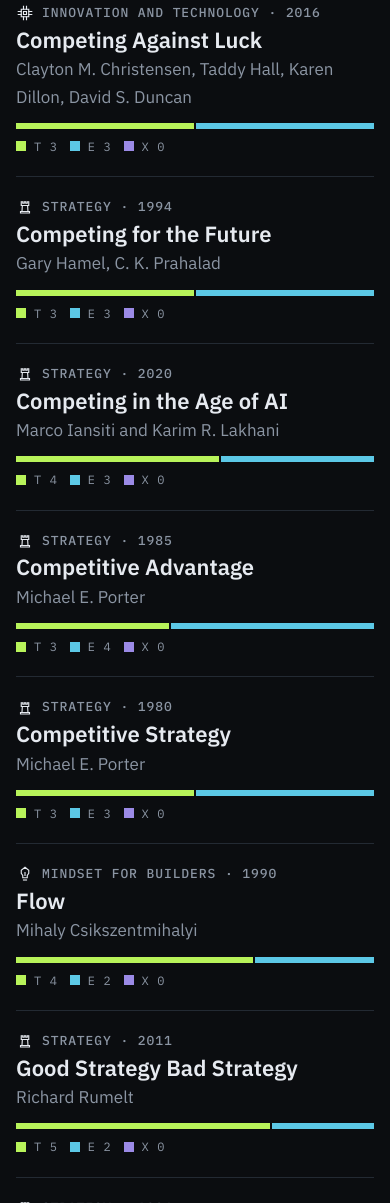
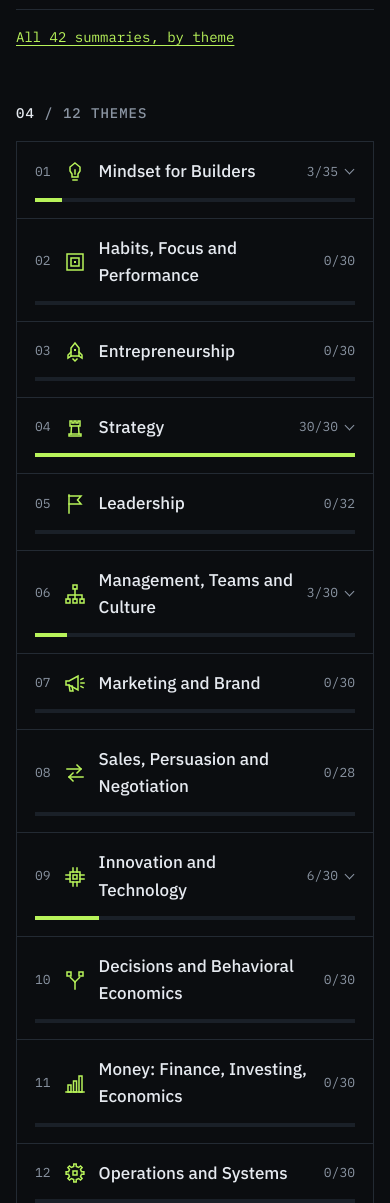
Before and after one commit to stationsix/365-books, an Astro site: page / in a window 390 px wide. Shown: the part 2034-3237 px from the top of the page. Built offline with nearby package versions, Linux system fonts and the light colour scheme; Astro itself is replaced by a stand-in of ours; some packages are replaced by stand-ins of ours.

Commit message:
Home page: show the 3 newest summaries; list every book under its theme (#15)

```diff
--- a/src/lib/books.ts
+++ b/src/lib/books.ts
@@ -21,6 +21,27 @@ export async function getLiveBooks(): Promise<Book[]> {
       (a.data.number ?? 999) - (b.data.number ?? 999) ||
       a.data.title.localeCompare(b.data.title),
   );
+}
+
+/** Date of the review pass, from "checked on YYYY-MM-DD" in "How this summary was made". */
+export function verifiedOn(book: Book): string {
+  return book.body?.match(/checked on (\d{4}-\d{2}-\d{2})/)?.[1] ?? '';
+}
+
+/**
+ * Newest summaries first. Books are verified in batch rank order, and rank follows the
+ * final score (highest first), so within one review date a lower final score means later.
+ */
+export function newestFirst(books: Book[]): Book[] {
+  return [...books].sort(
+    (a, b) =>
+      verifiedOn(b).localeCompare(verifiedOn(a)) || a.data.panel.final - b.data.panel.final,
+  );
+}
+
+/** A theme's books in list order: highest final score (rank 1) first. */
+export function byRank(books: Book[]): Book[] {
+  return [...books].sort((a, b) => b.data.panel.final - a.data.panel.final);
 }
 
 export const themeName = (slug: string) => themes.find((t) => t.slug === slug)?.name ?? slug;
--- a/src/pages/index.astro
+++ b/src/pages/index.astro
@@ -4,7 +4,7 @@ import VerdictBar from '../components/VerdictBar.astro';
 import VerdictLegend from '../components/VerdictLegend.astro';
 import ProgressGrid from '../components/ProgressGrid.astro';
 import ThemeIcon from '../components/ThemeIcon.astro';
-import { getLiveBooks, sumTags, themeName, themes, verdictStats } from '../lib/books';
+import { byRank, getLiveBooks, newestFirst, sumTags, themeName, themes, verdictStats } from '../lib/books';
 import { url } from '../lib/url';
 
 const books = await getLiveBooks();
@@ -15,10 +15,13 @@ const verdicts = [
   { key: 'evolves', label: 'Evolve' },
   { key: 'expires', label: 'Expire' },
 ] as const;
-const themeCounts = themes.map((t) => ({
-  ...t,
-  done: books.filter((b) => b.data.theme === t.slug).length,
-}));
+// The home page shows only the newest few; every live book is listed under its theme.
+const LATEST_COUNT = 3;
+const latest = newestFirst(books).slice(0, LATEST_COUNT);
+const themeCounts = themes.map((t) => {
+  const themeBooks = byRank(books.filter((b) => b.data.theme === t.slug));
+  return { ...t, books: themeBooks, done: themeBooks.length };
+});
 ---
 
 <Base>
@@ -67,7 +70,7 @@ const themeCounts = themes.map((t) => ({
     <section class="section" id="library" aria-labelledby="library-title">
       <h2 class="section-header" id="library-title"><span class="num">03</span> / Latest summaries</h2>
       <ul class="library">
-        {books.map((b) => (
+        {latest.map((b) => (
           <li>
             <a class="book-row" href={url(`/books/${b.id}/`)}>
               <span class="book-row__meta label"><ThemeIcon slug={b.data.theme} size={18} class="meta-icon" />{themeName(b.data.theme)} · {b.data.year_display ?? b.data.year}</span>
@@ -81,13 +84,39 @@ const themeCounts = themes.map((t) => ({
           </li>
         ))}
       </ul>
+      <p class="library__more"><a href="#themes">All {books.length} summaries, by theme</a></p>
     </section>
 
     <section class="section" id="themes" aria-labelledby="themes-title">
       <h2 class="section-header" id="themes-title"><span class="num">04</span> / 12 themes</h2>
       <ol class="themes">
         {themeCounts.map((t, i) => (
-          <li class="theme">
+          <li class={`theme${t.done ? ' theme--has-books' : ''}`}>
+            {t.done ? (
+              <details>
+                <summary class="theme__head">
+                  <span class="theme__num">{String(i + 1).padStart(2, '0')}</span>
+                  <ThemeIcon slug={t.slug} size={24} class="theme__icon" />
+                  <span class="theme__name">{t.name}</span>
+                  <span class="theme__count">{t.done}/{t.target}<span class="theme__chevron" aria-hidden="true"></span></span>
+                  <span class="theme__bar" aria-hidden="true">
+                    <span style={`width:${Math.min(100, (t.done / t.target) * 100)}%`}></span>
+                  </span>
+                </summary>
+                <ul class="theme__books">
+                  {t.books.map((b) => (
+                    <li>
+                      <a class="theme-book" href={url(`/books/${b.id}/`)}>
+                        <span class="theme-book__title">{b.data.title}</span>
+                        <span class="theme-book__author">{b.data.author}</span>
+                        <span class="theme-book__verdict"><VerdictBar tags={b.data.tags} height={4} gap={2} /></span>
+                      </a>
+                    </li>
+                  ))}
+                </ul>
+              </details>
+            ) : (
+              <div class="theme__head">
                 <span class="theme__num">{String(i + 1).padStart(2, '0')}</span>
                 <ThemeIcon slug={t.slug} size={24} class="theme__icon" />
                 <span class="theme__name">{t.name}</span>
@@ -95,6 +124,8 @@ const themeCounts = themes.map((t) => ({
                 <span class="theme__bar" aria-hidden="true">
                   <span style={`width:${Math.min(100, (t.done / t.target) * 100)}%`}></span>
                 </span>
+              </div>
+            )}
           </li>
         ))}
       </ol>
@@ -147,22 +178,53 @@ const themeCounts = themes.map((t) => ({
     display: grid;
     grid-template-columns: repeat(3, minmax(0, 1fr));
     gap: 1px;
-    background: var(--line);
+    /* Cell lines come from each tile's outline, so a cell left empty when a theme opens
+       full-width shows page background rather than a grey block. */
+    background: var(--bg);
     border: 1px solid var(--line);
   }
-  .theme {
-    background: var(--bg);
+  .theme { background: var(--bg); box-shadow: 0 0 0 1px var(--line); }
+  /* An open theme takes the full row so its book list has room. */
+  .theme:has(details[open]) { grid-column: 1 / -1; }
+  .theme__head {
     padding: 16px 18px;
     display: grid;
     grid-template-columns: auto auto 1fr auto;
     gap: 4px 12px;
     align-items: center;
   }
+  summary.theme__head { cursor: pointer; list-style: none; }
+  summary.theme__head::-webkit-details-marker { display: none; }
+  summary.theme__head:hover .theme__name { color: var(--brand-hover); }
+  summary.theme__head:focus-visible { outline: 2px solid var(--brand); outline-offset: -2px; }
   .theme :global(.theme__icon) { color: var(--brand); }
   .theme__num, .theme__count { font-family: var(--font-mono); font-size: 13px; color: var(--muted); }
+  .theme__count { display: inline-flex; align-items: center; gap: 8px; }
+  .theme__chevron {
+    width: 7px; height: 7px;
+    border-right: 1.5px solid currentColor; border-bottom: 1.5px solid currentColor;
+    margin-right: 2px;
+    transform: translateY(-2px) rotate(45deg);
+    transition: transform 0.15s;
+  }
+  details[open] .theme__chevron { transform: translateY(2px) rotate(-135deg); }
   .theme__name { font-weight: 500; }
   .theme__bar { grid-column: 1 / -1; height: 4px; background: var(--empty); margin-top: 8px; }
   .theme__bar span { display: block; height: 100%; background: var(--brand); }
+  .theme__books {
+    list-style: none; margin: 0; padding: 0 18px 8px;
+    display: grid; grid-template-columns: repeat(2, minmax(0, 1fr)); column-gap: 32px;
+  }
+  .theme__books li { border-top: 1px solid var(--line); }
+  .theme-book {
+    display: grid; grid-template-columns: 1fr 120px; grid-template-areas: 'title verdict' 'author verdict';
+    gap: 0 16px; align-items: center; padding: 12px 0; color: var(--text); text-decoration: none;
+  }
+  .theme-book:hover .theme-book__title { color: var(--brand-hover); }
+  .theme-book__title { grid-area: title; font-weight: 600; line-height: 1.3; }
+  .theme-book__author { grid-area: author; color: var(--muted); font-size: 14px; }
+  .theme-book__verdict { grid-area: verdict; }
+  .library__more { margin: 16px 0 0; font-family: var(--font-mono); font-size: 14px; }
 
   @media (max-width: 860px) {
     .themes { grid-template-columns: repeat(2, minmax(0, 1fr)); }
@@ -175,5 +237,7 @@ const themeCounts = themes.map((t) => ({
     .book-row { grid-template-columns: 1fr; grid-template-areas: 'meta' 'title' 'author' 'verdict'; }
     .book-row__verdict { margin-top: 10px; }
     .themes { grid-template-columns: 1fr; }
+    .theme__books { grid-template-columns: 1fr; }
+    .theme-book { grid-template-columns: 1fr 80px; }
   }
 </style>
```
Lines whose indentation alone changed are shown as unchanged.
